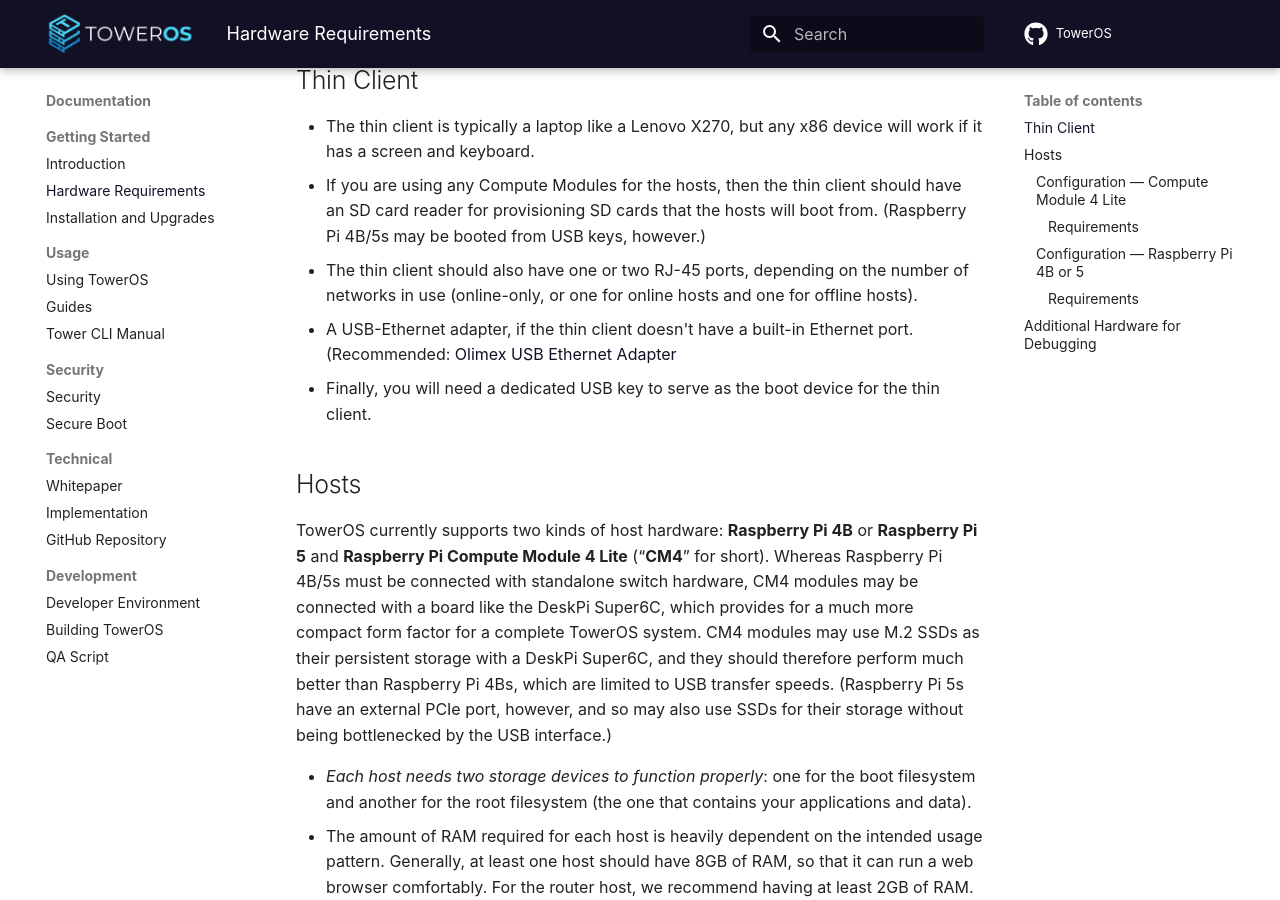
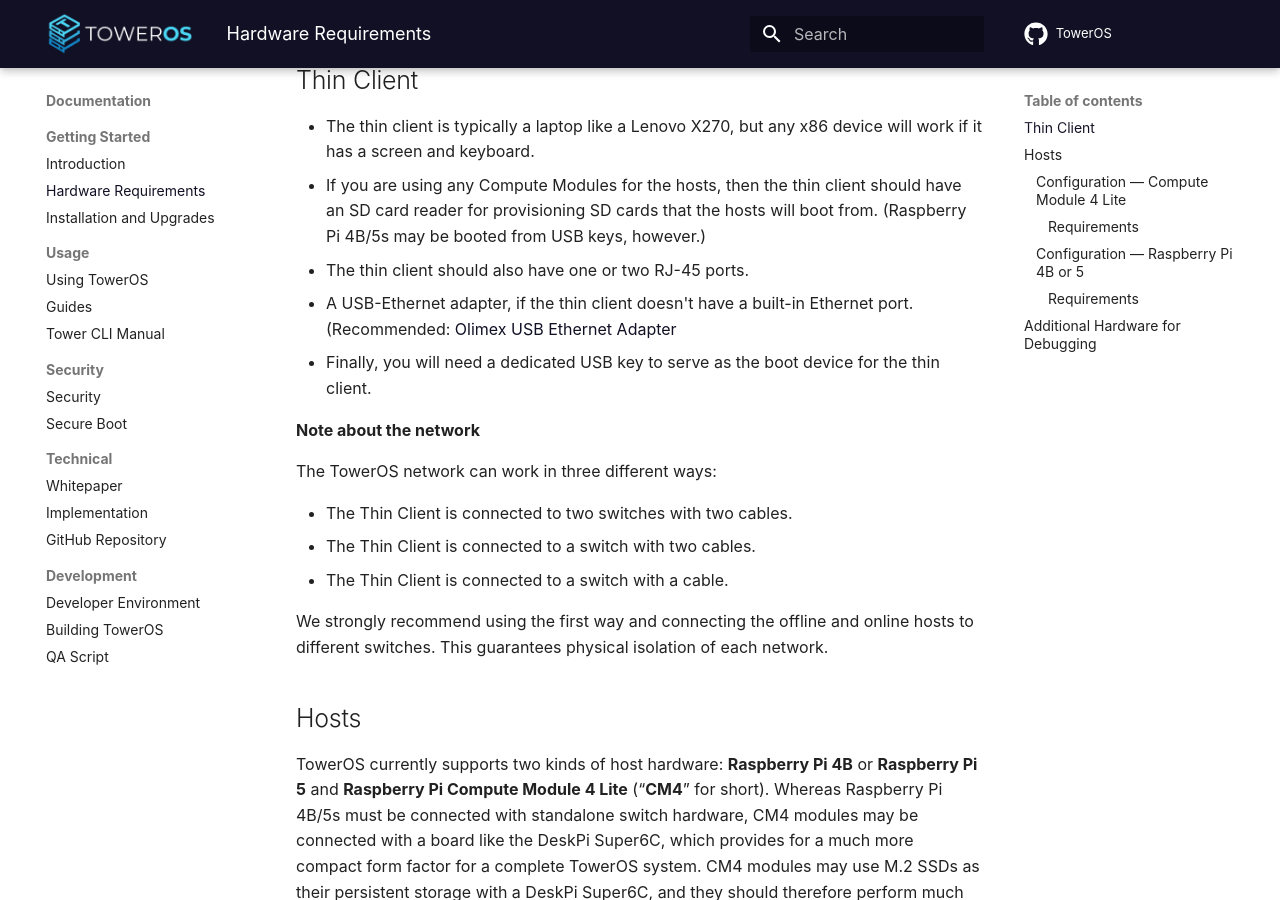
Before and after one commit to towercomputers/toweros, an MkDocs documentation site: the page built from docs/src/hardware.md, in a window 1280 px wide and 900 px high, scrolled down 305 px. Built offline with MkDocs 1.6.1 and Material for MkDocs 9.7.7, drawn with Linux system fonts in a browser that asks for light colours; comment, search, counter and statistics services are not loaded.

Commit message:
Support one RJ45 cable for the Thin Client

```diff
--- a/docs/src/hardware.md
+++ b/docs/src/hardware.md
@@ -6,10 +6,19 @@
 ## Thin Client
 - The thin client is typically a laptop like a Lenovo X270, but any x86 device will work if it has a screen and keyboard.
 - If you are using any Compute Modules for the hosts, then the thin client should have an SD card reader for provisioning SD cards that the hosts will boot from. (Raspberry Pi 4B/5s may be booted from USB keys, however.)
-- The thin client should also have one or two RJ-45 ports, depending on the number of networks in use (online-only, or one for online hosts and one for offline hosts).
+- The thin client should also have one or two RJ-45 ports.
 - A USB-Ethernet adapter, if the thin client doesn't have a built-in Ethernet port. (Recommended: [Olimex USB Ethernet Adapter](https://www.olimex.com/Products/USB-Modules/USB-GIGABIT/open-source-hardware)
 - Finally, you will need a dedicated USB key to serve as the boot device for the thin client.
 
+**Note about the network**
+
+The TowerOS network can work in three different ways:
+
+- The Thin Client is connected to two switches with two cables.
+- The Thin Client is connected to a switch with two cables.
+- The Thin Client is connected to a switch with a cable.
+
+We strongly recommend using the first way and connecting the offline and online hosts to different switches. This guarantees physical isolation of each network.
 
 ## Hosts
 TowerOS currently supports two kinds of host hardware: **Raspberry Pi 4B** or **Raspberry Pi 5** and **Raspberry Pi Compute Module 4 Lite** (“**CM4**” for short). Whereas Raspberry Pi 4B/5s must be connected with standalone switch hardware, CM4 modules may be connected with a board like the DeskPi Super6C, which provides for a much more compact form factor for a complete TowerOS system. CM4 modules may use M.2 SSDs as their persistent storage with a DeskPi Super6C, and they should therefore perform much better than Raspberry Pi 4Bs, which are limited to USB transfer speeds. (Raspberry Pi 5s have an external PCIe port, however, and so may also use SSDs for their storage without being bottlenecked by the USB interface.)
```
Also changed, not shown: 3 other files.
